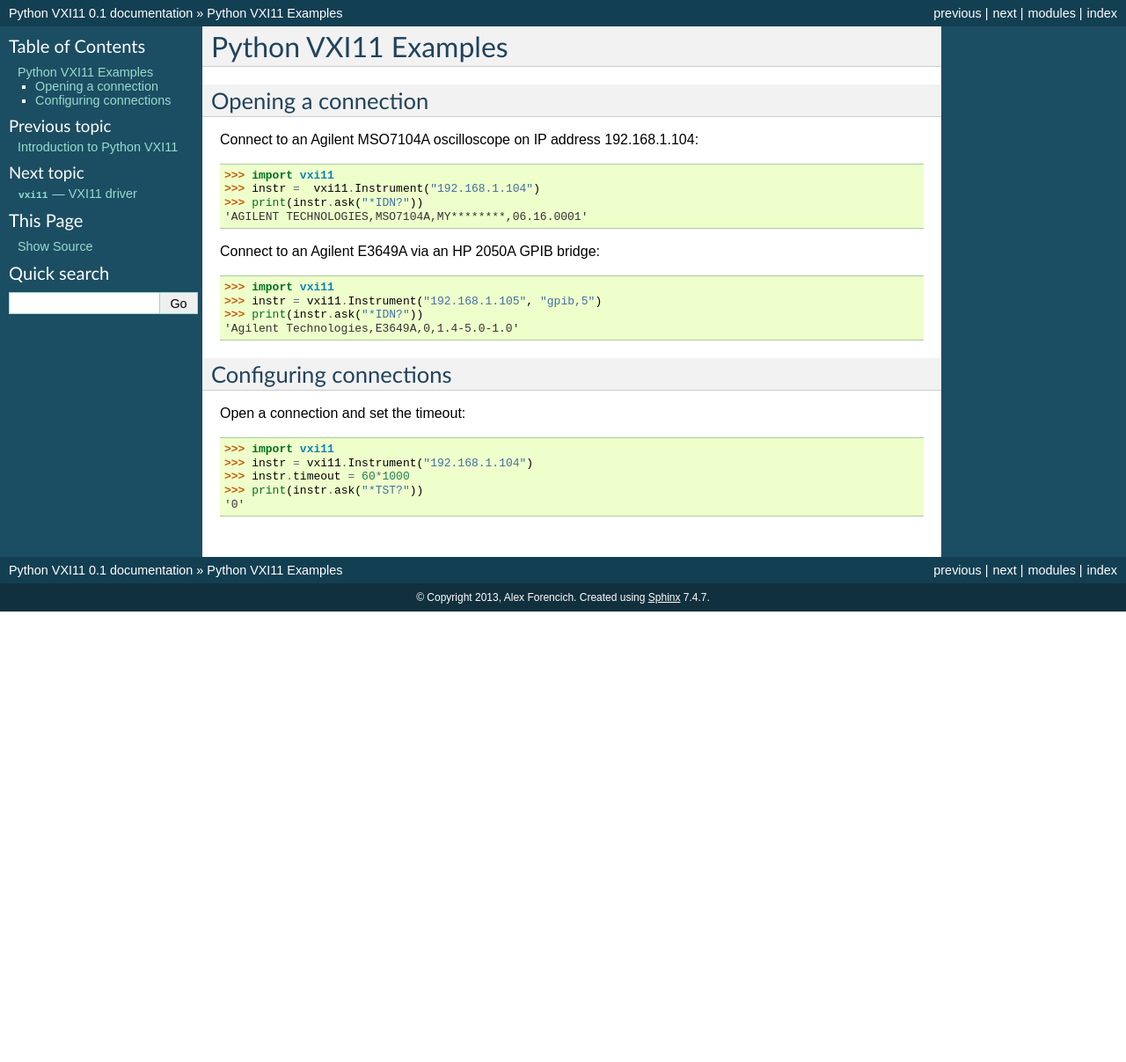
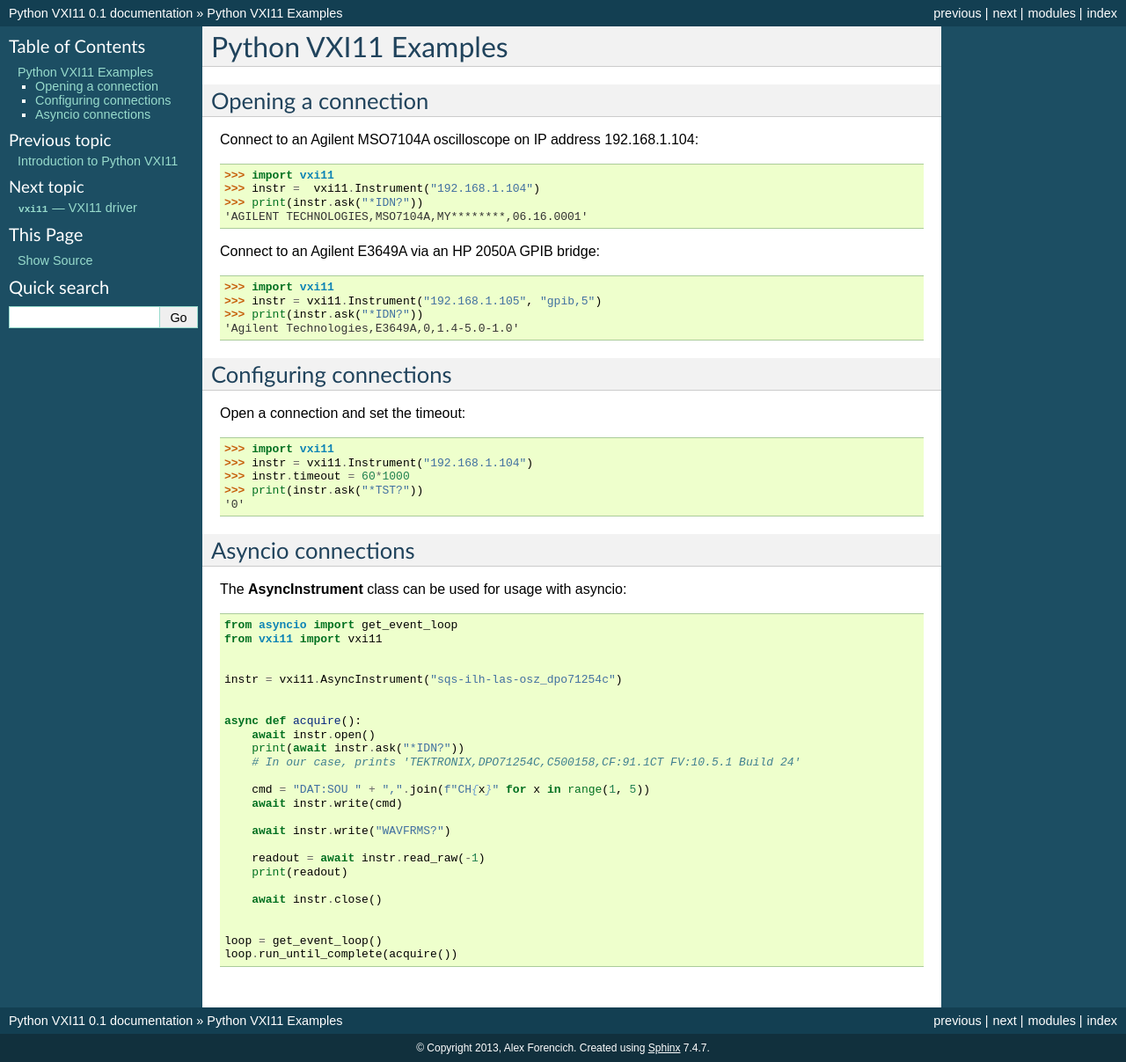
Before and after one commit to python-ivi/python-vxi11, a Sphinx documentation site: the page built from doc/examples.rst, in a window 1280 px wide. Shown: the whole page at 88% size. Built offline with Sphinx 7.4.7, drawn with Linux system fonts in a browser that asks for light colours; before the commit the page ends 900 px from its top, so only the background shows below that.

Commit message:
Add asyncio example

```diff
--- a/doc/examples.rst
+++ b/doc/examples.rst
@@ -29,3 +29,33 @@ Open a connection and set the timeout::
     >>> instr.timeout = 60*1000
     >>> print(instr.ask("*TST?"))
     '0'
+
+Asyncio connections
+===================
+The **AsyncInstrument** class can be used for usage with asyncio::
+
+    from asyncio import get_event_loop
+    from vxi11 import vxi11
+
+
+    instr = vxi11.AsyncInstrument("sqs-ilh-las-osz_dpo71254c")
+
+
+    async def acquire():
+        await instr.open()
+        print(await instr.ask("*IDN?"))
+        # In our case, prints 'TEKTRONIX,DPO71254C,C500158,CF:91.1CT FV:10.5.1 Build 24'
+
+        cmd = "DAT:SOU " + ",".join(f"CH{x}" for x in range(1, 5))
+        await instr.write(cmd)
+
+        await instr.write("WAVFRMS?")
+
+        readout = await instr.read_raw(-1)
+        print(readout)
+
+        await instr.close()
+
+
+    loop = get_event_loop()
+    loop.run_until_complete(acquire())
```
Also changed, not shown: README.md (+29 -0 lines).
